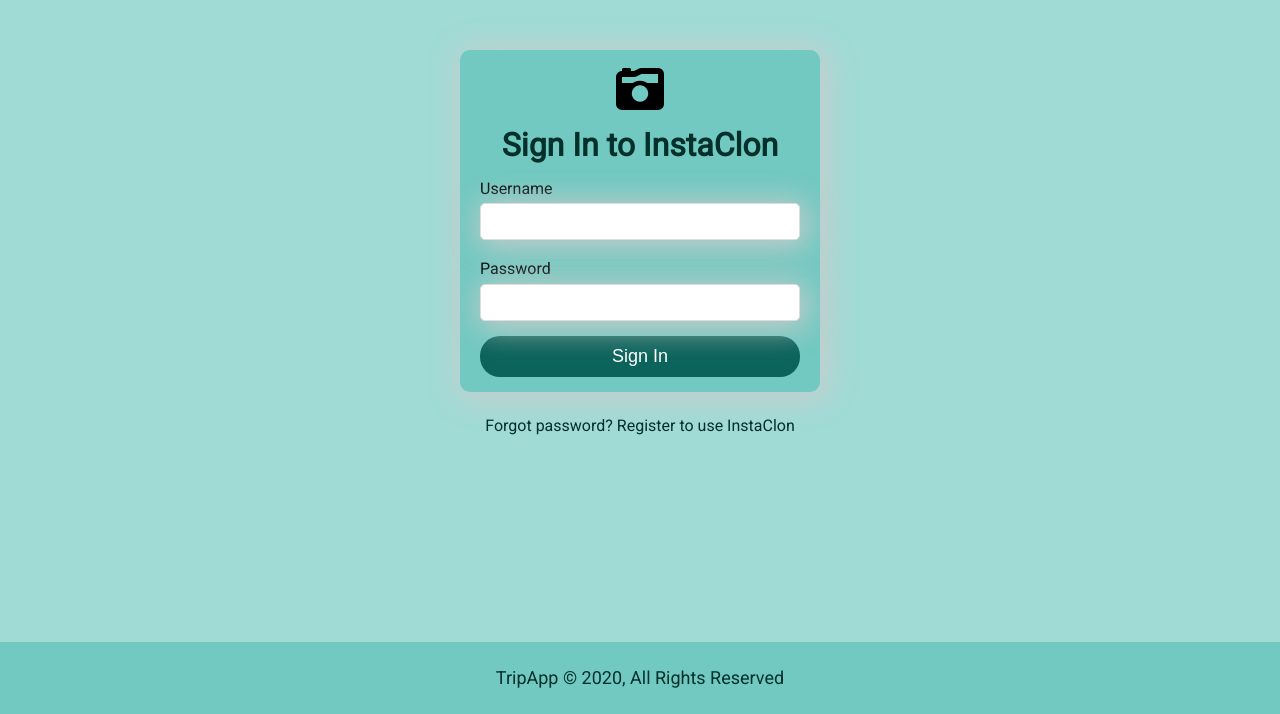
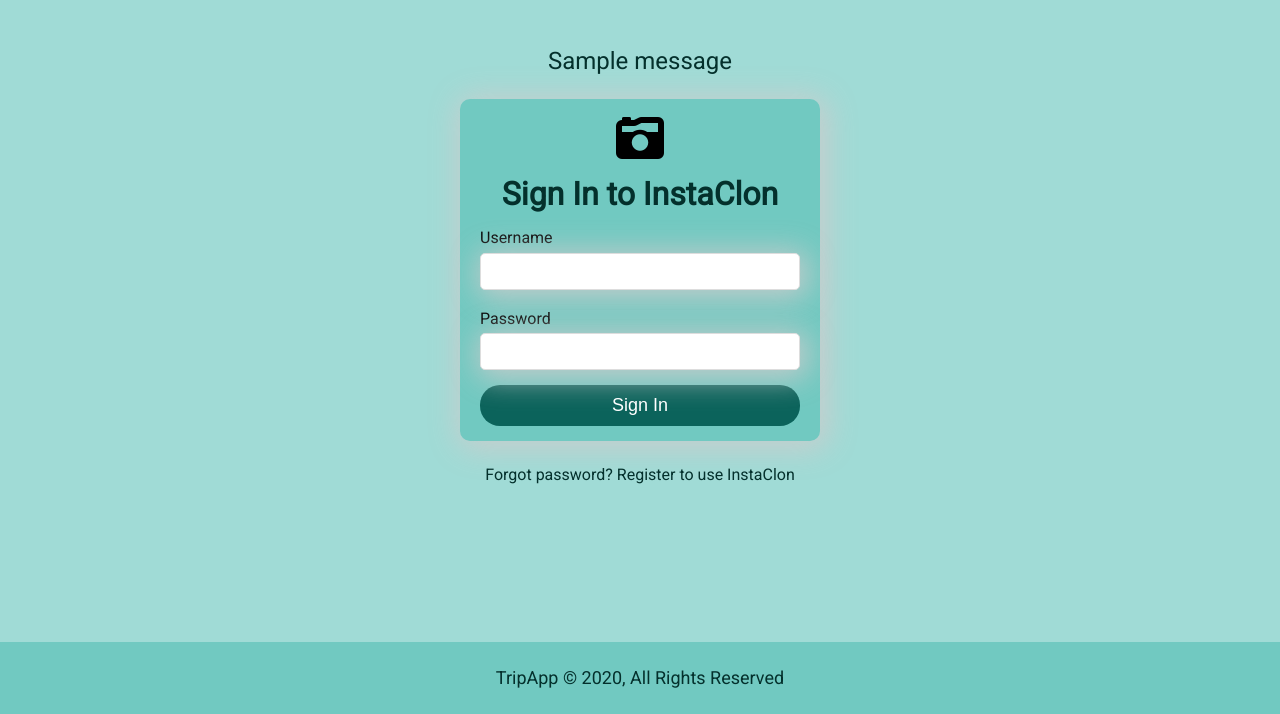
Before and after one commit to aleksandergalganski/TripApp, a Django app: page /users/login/ in a window 1280 px wide. Shown: the part 86-800 px from the top of the page. Run offline with Django 3.2, Linux system fonts and the light colour scheme; tables that the repository leaves empty hold one stand-in row (values such as "Sample post"); one stand-in notice (Sample message) is shown; some libraries are stand-ins or nearby versions.

Commit message:
Update login and register templates

```diff
--- a/TripApp/posts/forms.py
+++ b/TripApp/posts/forms.py
@@ -8,6 +8,11 @@ class PostForm(forms.ModelForm):
         model = Post
         fields = ('name', 'about', 'image', 'tags', 'location')
 
+    def clean_location(self):
+        location = self.cleaned_data['location']
+        location = location.strip().title()
+        return location
+
 
 class CommentForm(forms.ModelForm):
     class Meta:
--- a/TripApp/posts/templates/posts/home.html
+++ b/TripApp/posts/templates/posts/home.html
@@ -37,7 +37,7 @@
             </div>
         </section>
         <section id="join-us">
-                <a href="./register_form.html">Join Us</a>
+                <a href="{% url "users:register" %}">Join Us</a>
         </section>
     </main>
 
--- a/TripApp/users/static/css/login_style.css
+++ b/TripApp/users/static/css/login_style.css
@@ -15,7 +15,7 @@ a {
 }
 
 .container {
-    margin: 30px auto;
+    margin: 20px auto;
     max-width: 400px;
     padding: 20px;
 }
@@ -61,6 +61,7 @@ a {
     margin-right: 10px;
 }
 
+/* Form */
 
 #form-header {
     text-align: center;
@@ -121,6 +122,20 @@ a {
     background: #073834;
 }
 
+/* Messages */
+
+.container .success-message {
+    text-align: center;
+    font-size: 1.5rem;
+    color: #04302c;
+    margin-bottom: 1rem;
+}
+
+#form-wrapper .messages p {
+    text-align: center;
+    color: #cc0000;
+}
+
 .container #bottom-text {
     padding-top: 20px;
     text-align: center;
--- a/TripApp/users/templates/users/registration/login.html
+++ b/TripApp/users/templates/users/registration/login.html
@@ -7,6 +7,15 @@
 
 {% block content %}
     <div class="container">
+    {% if messages %}
+        <div class="success-message">
+            {% for message in messages %}
+                {% if message.tags == 'success' %}
+                    <p>{{ message }}</p>
+                {% endif %}
+            {% endfor %}
+        </div>
+    {% endif %}
         <div id="form-wrapper">
             <div id="form-header">
                 <i class="fas fa-camera-retro fa-3x"></i>
@@ -24,6 +33,15 @@
                 </div>
                 <button type="submit" class="btn">Sign In</button>
             </form>
+            {% if messages %}
+              <div class="messages">
+                {% for message in messages %}
+                    {% if message.tags == 'info' %}
+                        <p>{{ message }}</p>
+                    {% endif %}
+                {% endfor %}
+              </div>
+            {% endif %}
         </div>
         <p id="bottom-text"><a href="./reset_password_form.html">Forgot password?</a> <a href="./register_form.html">Register to use InstaClon</a></p>
     </div>
--- a/TripApp/users/views.py
+++ b/TripApp/users/views.py
@@ -29,10 +29,10 @@ def register(request):
                 user.save()
                 # Create profile for new user
                 Profile.objects.create(user=user)
-                messages.info(request, 'Your account has been created!')
+                messages.success(request, 'Your account has been created!')
                 return redirect('users:login')
         else:
-            messages.info(request, 'Password didnt\'t match')
+            messages.info(request, 'Password didn\'t match')
             return redirect('users:register')
     else:
         return render(request, 'users/registration/register.html')
@@ -49,7 +49,7 @@ def login(request):
             auth.login(request, user)
             return redirect('posts:posts_list')
         else:
-            messages.info(request, 'invalid credentials')
+            messages.info(request, 'Invalid credentials')
             return redirect('users:login')
     else:
         return render(request, 'users/registration/login.html')
```
Also changed, not shown: TripApp/posts/tests/test_forms.py (+5 -0 lines), TripApp/posts/tests/test_views.py (+8 -0 lines), TripApp/posts/views.py (+13 -0 lines), TripApp/users/static/css/register_style.css (+7 -1 lines), TripApp/users/templates/users/registration/register.html (+7 -0 lines), TripApp/users/templates/users/registration/password_reset_done.html (deleted), TripApp/users/templates/users/registration/password_reset_form.html (deleted).
